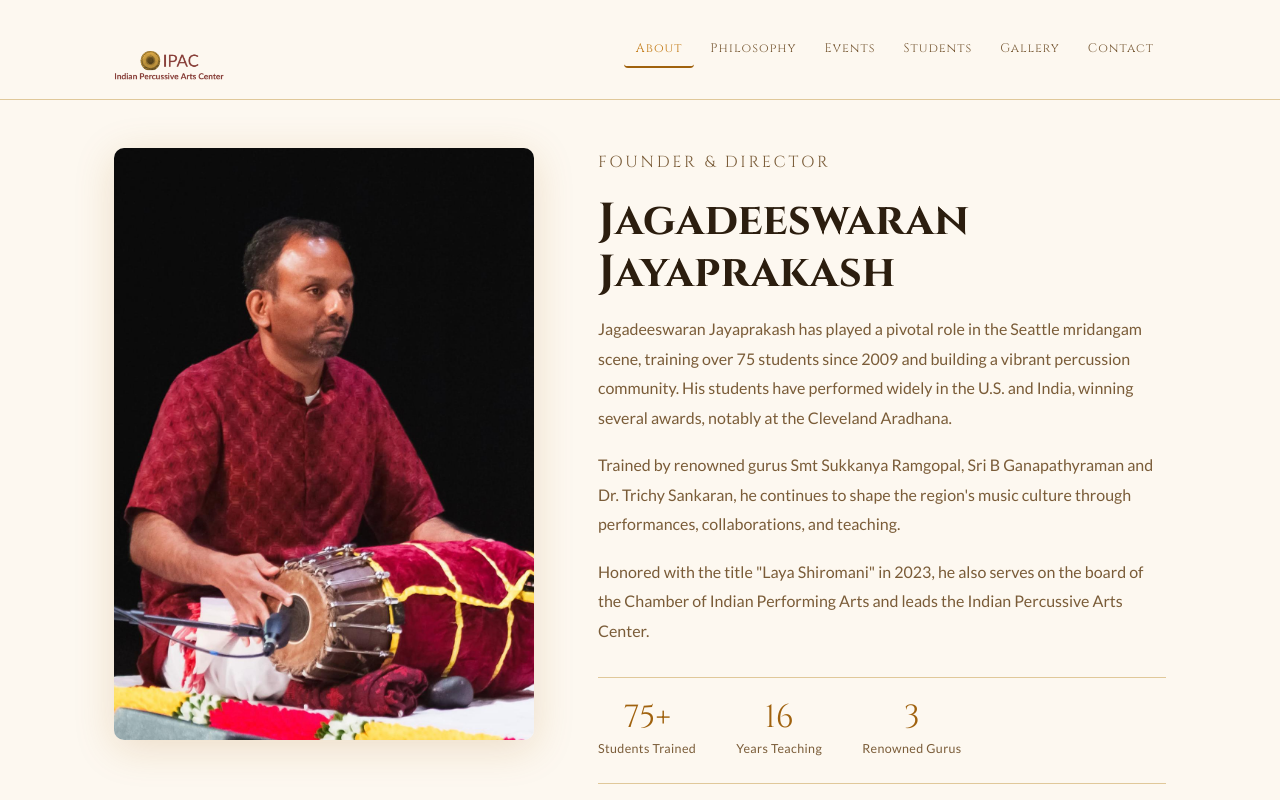
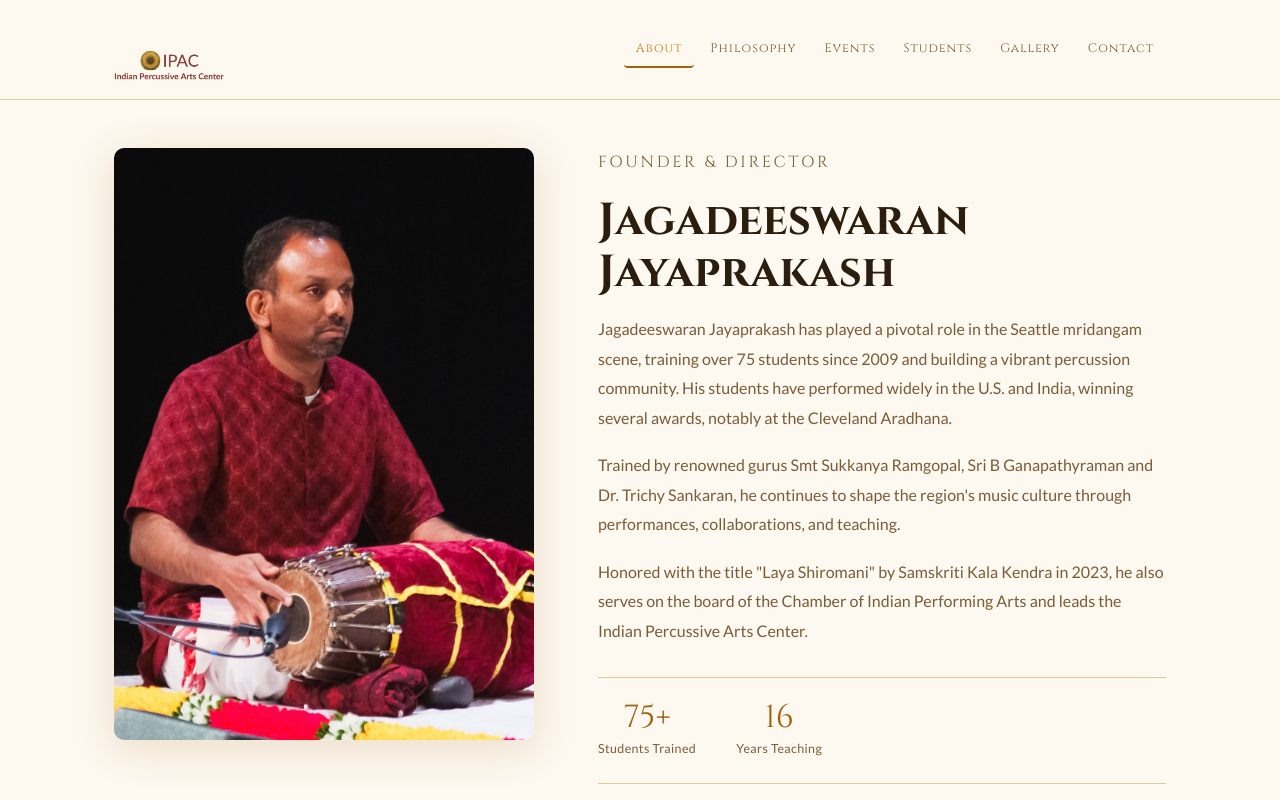
Before and after one commit to indianpercussivearts/ipacwebsite, a React (Vite) app: page / in a window 1280 px wide. Shown: the top 800 px of the page. Built offline with nearby package versions, Linux system fonts and the light colour scheme.

Commit message:
minor text updates

```diff
--- a/src/pages/Home.jsx
+++ b/src/pages/Home.jsx
@@ -29,7 +29,7 @@ export default function Home() {
             performances, collaborations, and teaching.
           </p>
           <p>
-            Honored with the title "Laya Shiromani" in 2023, he also serves on the board of
+            Honored with the title "Laya Shiromani" by Samskriti Kala Kendra in 2023, he also serves on the board of
             the Chamber of Indian Performing Arts and leads the Indian Percussive Arts Center.
           </p>
 
@@ -42,10 +42,6 @@ export default function Home() {
               <span className="stat-number">16</span>
               <span className="stat-label">Years Teaching</span>
             </div>
-            <div className="stat">
-              <span className="stat-number">3</span>
-              <span className="stat-label">Renowned Gurus</span>
-            </div>
           </div>
 
           <div className="founder-actions">
--- a/src/pages/Students.jsx
+++ b/src/pages/Students.jsx
@@ -6,7 +6,7 @@ const graduated = [
     id: 'advait',
     name: 'Advait Krishnan',
     profile: '/photos/students/advait/profile.jpeg',
-    bio: 'Advait Krishnan is the youngest student to have learned mridangam, having begun his training at the age of two. He also remains the youngest student to date to present a graduation concert. In addition to his training at IPAC, Advait received guidance from Vidwan B. Ganapathyraman in Chennai. Beyond mridangam, he is proficient in kanjira, bass guitar, and piano, making him a talented multi-instrumentalist.',
+    bio: 'Advait Krishnan is the youngest student to have learned mridangam, having begun his training at the age of two. He also remains the youngest student to date to present a graduation concert. In addition to his training at IPAC, Advait received advanced training from Vidwan B. Ganapathyraman in Chennai. Beyond mridangam, he is proficient in kanjira, bass guitar, and piano, making him a talented multi-instrumentalist.',
     concertPhotos: Array.from({ length: 14 }, (_, i) =>
       `/photos/students/advait/concert-${String(i + 1).padStart(2, '0')}.jpeg`
     ),
@@ -63,7 +63,7 @@ export default function Students() {
         {/* ── Graduated Students ── */}
         <section className="students-section">
           <h1 className="section-title">Graduated Students</h1>
-          <p className="section-subtitle">Students who have completed their training and presented a graduation concert</p>
+          <p className="section-subtitle">Students who completed the graduation requirements and presented a public graduation concert</p>
 
           <div className="students-grid">
             {graduated.map(student => (
```
